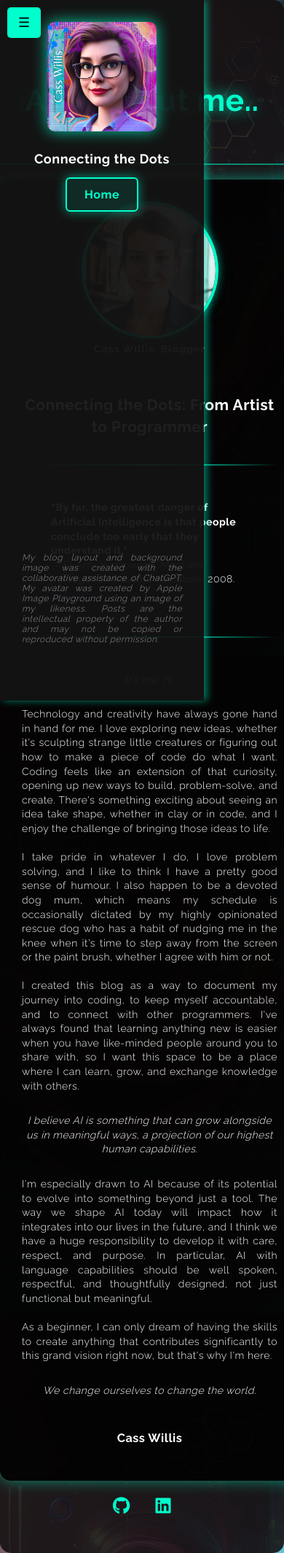
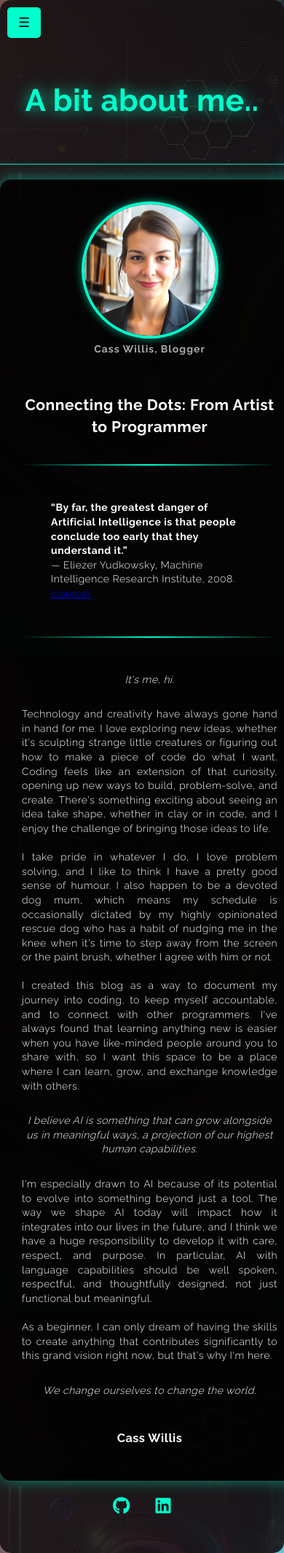
Before and after one commit to casswillis/casswillis.github.io, a Jekyll site: the page built from about.markdown, in a window 390 px wide. Shown: the whole page at 73% size. Built offline with Jekyll 4.4.1, drawn with Linux system fonts in a browser that asks for light colours.

Commit message:
Fixed sidebar toggle for mobile

```diff
--- a/_config.yml
+++ b/_config.yml
@@ -1,14 +1,14 @@
-title: "Connecting the Dots: From Artist to Programmer "
+permalink: /:title/
+version: 1.1  # Change the number each time you update CSS
+
+title: "Connecting the Dots: From Artist to Programmer"
 email: "casswillis@tutamail.com"
 description: >-
-  Write an awesome description for your new site here. You can edit this
-  line in _config.yml. It will appear in your document head meta (for
-  Google search results) and in your feed.xml site description.
+  Cass Willis is a visual artist and wannabe AI programmer, diving headfirst into the world of artificial intelligence, one Python script at a time. This blog is her way of documenting that journey: the struggles, the breakthroughs, and everything in between.
 
 baseurl: ""  # The subpath of your site, e.g., /blog
 url: ""  # The base hostname & protocol for your site, e.g., http://example.com
-twitter_username: "jekyllrb"
-github_username: "jekyll"
+github_username: "casswillis"
 
 # Set a theme
 theme: minima  # Option A: Use a built-in theme
--- a/_layouts/custom.html
+++ b/_layouts/custom.html
@@ -14,6 +14,7 @@
 <body>
     <div class="container">
         <!-- Sidebar Toggle Button -->
+
         <button id="sidebar-toggle" class="sidebar-toggle" aria-label="Toggle Sidebar">☰</button>
 
         <!-- Sidebar -->
--- a/assets/css/style.css
+++ b/assets/css/style.css
@@ -32,6 +32,7 @@ body {
     height: 100vh;
     overflow-y: auto;
     z-index: 1000;
+    transition: transform 0.3s ease-in-out;
 }
 
 /* Sidebar Logo */
@@ -216,13 +217,20 @@ h1, h2, h3 {
     cursor: pointer;
     border-radius: 5px;
     z-index: 2000;
-    display: none; /* Hidden by default */
+    display: block;
 }
 
 /* ✅ Fix: Ensure Sidebar Moves When Toggled */
 .sidebar.hidden {
     transform: translateX(-100%);
     transition: transform 0.3s ease-in-out;
+    display: none;
+}
+
+
+.sidebar.hidden {
+    transform: translateX(-100%);
+    display: none;
 }
 
 /* ✅ Fix: Make Sidebar Toggle Button Visible on Small Screens */
@@ -236,16 +244,13 @@ h1, h2, h3 {
         background: rgba(20, 20, 20, 0.95);
         box-shadow: 4px 0 10px rgba(0, 255, 204, 0.5);
         transition: transform 0.3s ease-in-out;
+	transform: translateX(-100%); /* Move it off-screen */
+        display: none; /* Completely hide it */
     }
 
     .sidebar.hidden {
         transform: translateX(-100%);
     }
-
-    .sidebar-toggle {
-        display: block; /* ✅ Fix: Show toggle button on small screens */
-    }
-}
 
 @media screen and (max-width: 700px) {
     .main-content {
--- a/assets/js/script.js
+++ b/assets/js/script.js
@@ -39,3 +39,20 @@ document.body.addEventListener("click", function (event) {
         }
     }
 });
+
+document.addEventListener("DOMContentLoaded", function () {
+    const sidebarToggle = document.querySelector(".sidebar-toggle");
+    const sidebar = document.querySelector(".sidebar");
+
+    if (sidebarToggle && sidebar) {
+        sidebarToggle.addEventListener("click", function () {
+            sidebar.classList.toggle("show"); // ✅ Toggle sidebar visibility
+
+            if (sidebar.classList.contains("show")) {
+                sidebar.style.display = "flex"; // ✅ Show sidebar
+            } else {
+                sidebar.style.display = "none"; // ✅ Hide sidebar
+            }
+        });
+    }
+});
```
